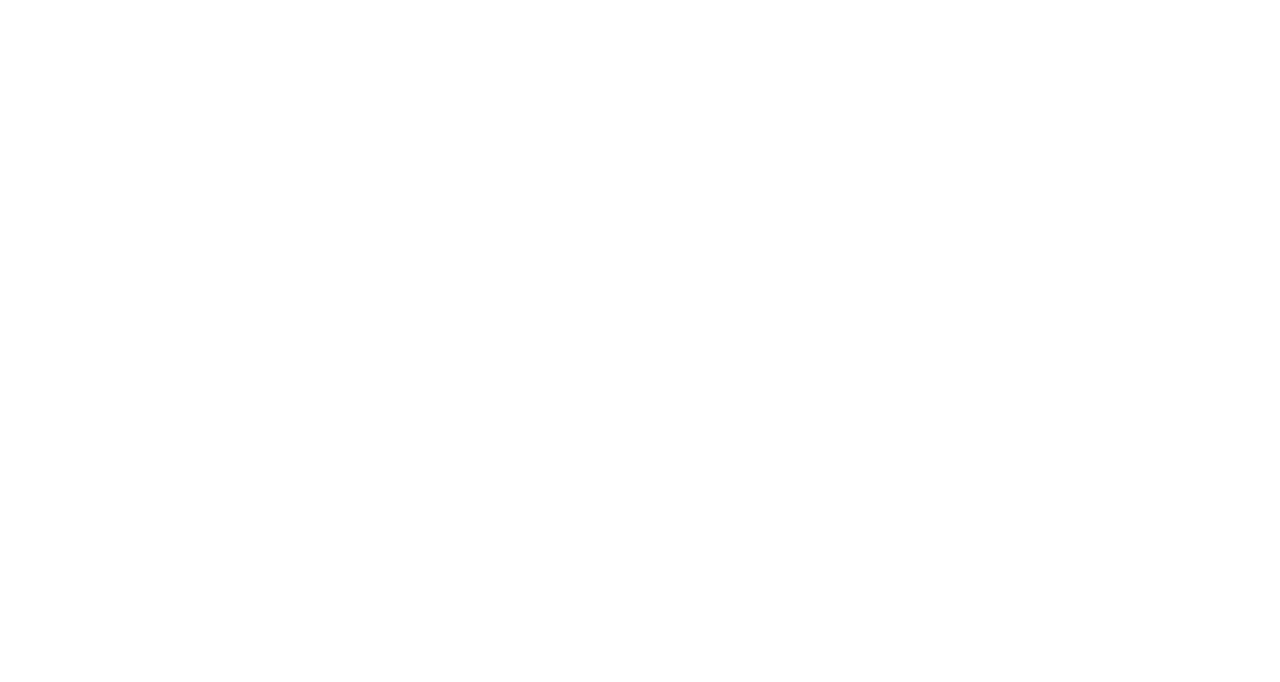
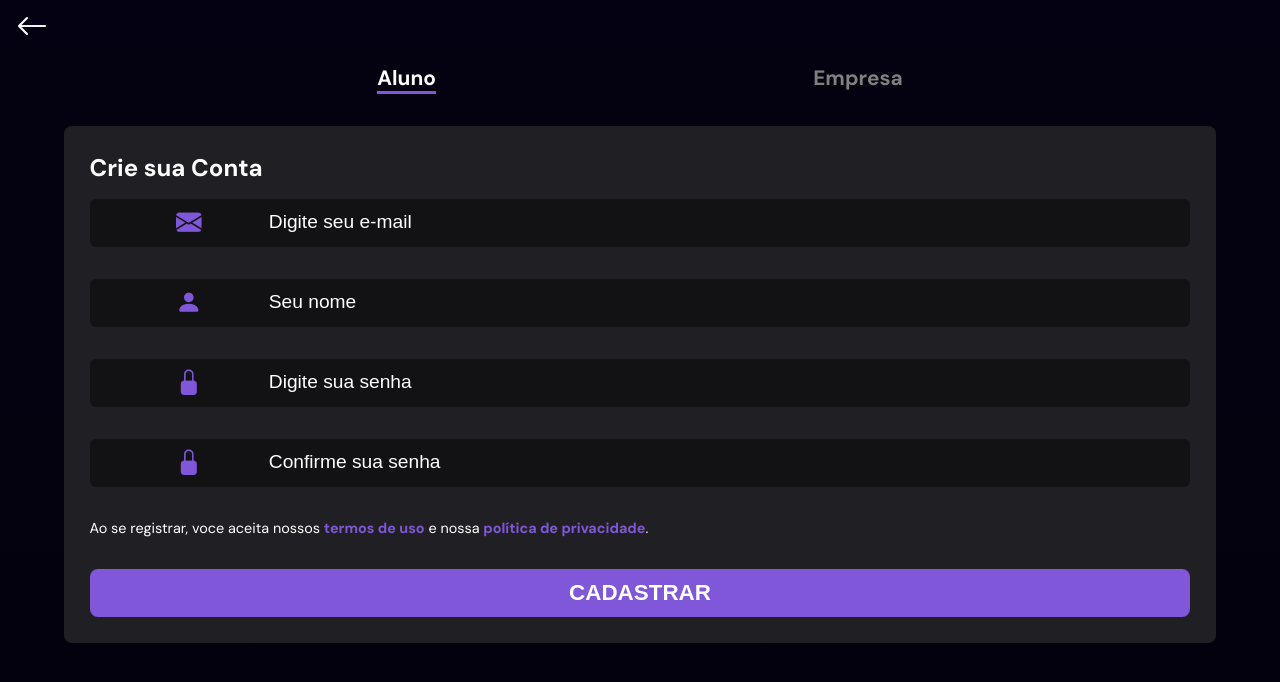
Before and after one commit to Lucas-Olv/una-rocketseat-app-project, a Next.js app: page /createAccount in a window 1280 px wide. Shown: the top 682 px of the page. Built offline with nearby package versions, Linux system fonts and the light colour scheme.

Commit message:
Register screen layout done.

```diff
--- a/pages/createAccount.tsx
+++ b/pages/createAccount.tsx
@@ -1,15 +1,58 @@
 import type { NextPage } from 'next';
+import { useRouter } from 'next/router';
+import { useState } from 'react';
 import Head from 'next/head';
-import styles from '../styles/createAccount.module.scss';
+import { Input } from '../src/components/Input';
+import { Button } from '../src/components/Button';
+import styles from '../styles/CreateAccount.module.scss';
 
 const CreateAccount: NextPage = () => {
+
+  const [regType, changeType] = useState(false);
+  const router = useRouter();
+  const style = styles.regType_option__selected;
+
   return (
-    <section>
+    <section className={styles.wrapper}>
       <Head>
         <title>Rocketseat App</title>
         <meta name="description" content="Generated by create next app" />
         <link rel="icon" href="/favicon.ico" />
       </Head>
+
+      <header className={styles.header}>
+        <i className={`${styles.header_icon} + bi bi-arrow-left`} onClick={() => router.back()}></i>
+      </header>
+
+      <main className={styles.main}>
+        <div className={styles.regType}>
+          <strong className={styles.regType_option + " " + (regType == false ? style : "")} onClick={() => changeType(false)}>Aluno</strong>
+          <strong className={styles.regType_option + " " + (regType == true ? style : "")} onClick={() => changeType(true)}>Empresa</strong>
+        </div>
+        {
+          regType
+            ?
+            <form className={styles.form} action="">
+              <h2 className={styles.form_title}>Cadastro de empresa</h2>
+              <Input type="text" icon='bi bi-file-earmark' placeholder='CNPJ' required />
+              <Input type="text" icon='bi bi-building' placeholder='Nome da sua empresa' required />
+              <Input type="email" icon="bi bi-envelope-fill" placeholder='Digite seu e-mail' required />
+              <p className={styles.form_terms}>Ao se registrar, voce aceita nossos <strong>termos de uso</strong> e nossa <strong>política de privacidade</strong>.</p>
+              <Button onClick={() => router.push("login")}>CADASTRAR</Button>
+            </form>
+            :
+            <form className={styles.form} action="">
+              <h2 className={styles.form_title}>Crie sua Conta</h2>
+              <Input type="email" icon='bi bi-envelope-fill' placeholder='Digite seu e-mail' required />
+              <Input type="text" icon='bi bi-person-fill' placeholder='Seu nome' required />
+              <Input type="password" icon="bi bi-lock-fill" placeholder='Digite sua senha' required />
+              <Input type="password" icon="bi bi-lock-fill" placeholder='Confirme sua senha' required />
+              <p className={styles.form_terms}>Ao se registrar, voce aceita nossos <strong>termos de uso</strong> e nossa <strong>política de privacidade</strong>.</p>
+              <Button onClick={() => router.push("login")}>CADASTRAR</Button>
+            </form>
+        }
+
+      </main>
     </section>
   )
 }
--- a/pages/forgotPassword.tsx
+++ b/pages/forgotPassword.tsx
@@ -18,15 +18,15 @@ const ForgotPassword: NextPage = () => {
       </Head>
 
       <header className={styles.header}>
-        <i className={`${styles.header_icon} + bi bi-arrow-left`} ></i>
+        <i className={`${styles.header_icon} + bi bi-arrow-left`} onClick={() => router.back()}></i>
       </header>
 
       <main className={styles.main}>
         <form className={styles.form} action="">
           <h2 className={styles.form_title}>Recuperar senha</h2>
           <Input icon="bi bi-envelope-fill" placeholder="Digite seu e-mail" required/>
-          <Button >RECUPERAR</Button>
-          <p className={styles.form_return}>Voltar</p>
+          <Button onClick={() => router.push("login")}>RECUPERAR</Button>
+          <p className={styles.form_return} onClick={() => router.back()}>Voltar</p>
         </form>
       </main>
 
--- a/styles/CreateAccount.module.scss
+++ b/styles/CreateAccount.module.scss
@@ -0,0 +1,83 @@
+$primary-color: #7F57D8;
+$darker-primary-color: #633BBC;
+$secondary-color: #202024;
+
+
+.wrapper {
+  background: linear-gradient(to bottom, rgb(4, 2, 18), rgb(4, 1, 14));
+  width: 100vw;
+  height: 100vh;
+}
+
+.header {
+  color: white;
+  display: flex;
+  flex-direction: column;
+
+  &_icon {
+    text-align: start;
+    font-size: 2rem;
+    margin: .4rem 1rem 1rem 1rem;
+  }
+
+}
+
+.main {
+  display: flex;
+  flex-direction: column;
+  align-items: center;
+}
+
+.regType {
+  color: white;
+  font-size: 1.3rem;
+  display: flex;
+  flex-direction: row;
+  justify-content: space-evenly;
+  width: 100%;
+
+  &_option {
+    cursor: pointer;
+    color: gray;
+  }
+}
+
+.regType_option__selected {
+  color: white;
+  border-bottom: 3px solid $primary-color;
+}
+
+.form {
+  display: flex;
+  flex-direction: column;
+  background: $secondary-color;
+  margin-top: 2rem;
+  padding: .6rem;
+  width: 90vw;
+  border-radius: 8px;
+
+  &_title {
+    color: white;
+    text-align: start;
+    margin: 1rem 1rem 0 1rem;
+  }
+
+  Input {
+    width: 100%;
+    margin: 1rem;
+  }
+
+  &_terms {
+    color: white;
+    margin: 1rem;
+    font-size: .9rem;
+
+    strong {
+      color: $primary-color;
+    }
+  }
+
+  Button {
+    margin: 1rem;
+  }
+}
```
